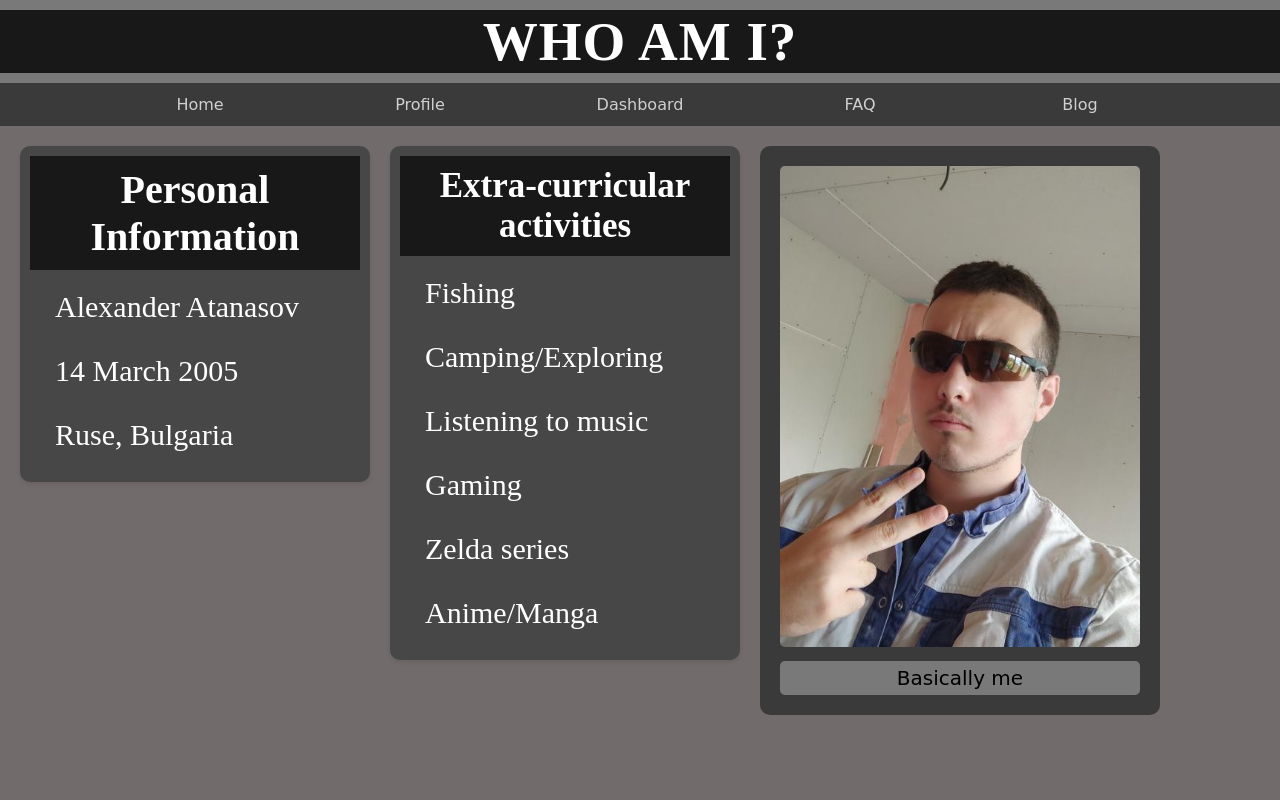
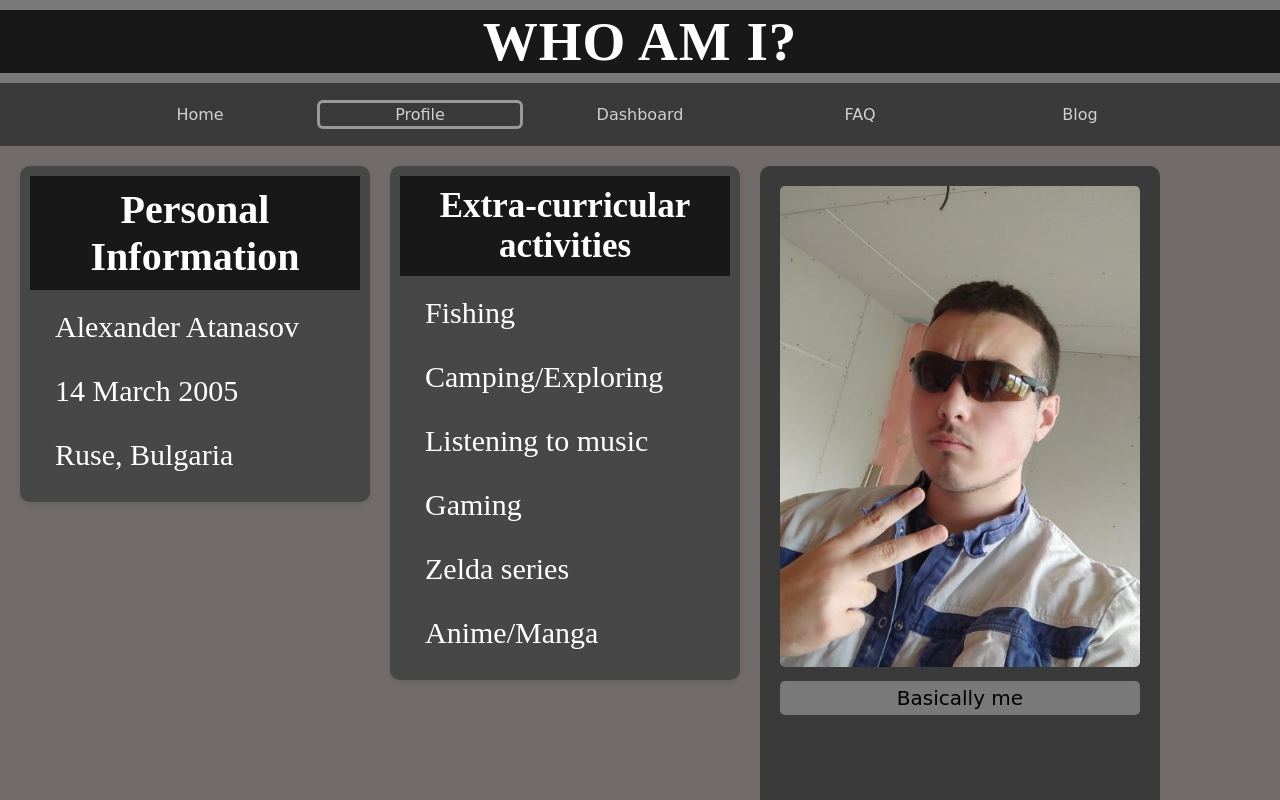
Before and after one commit to SashkisaHZ/SashkisaHZ.github.io, a plain HTML site: page profile.html in a window 1280 px wide. Shown: the top 800 px of the page. Drawn offline with Linux system fonts and the light colour scheme; a web font is replaced by a local one.

Commit message:
Quiality improvements

```diff
--- a/index.css
+++ b/index.css
@@ -48,6 +48,12 @@ header {
     font-family: cursive;
     background-color: #3A3A3A;
     text-align: center;
+    position: -webkit-sticky; /* For Safari */
+    position: sticky;
+    top: 0;
+    background-color: #3A3A3A;
+    padding: 10px 0;
+    z-index: 1000;
 }
 
 .menu ul {
@@ -73,3 +79,11 @@ header {
     border-radius: 3px;
     color: #9A9A9A;
 }
+
+.selecting,
+.menu ul li:hover {
+    background-color: #3A3A3A;
+    outline: solid 3px;
+    border-radius: 3px;
+    color: #9A9A9A;
+}
--- a/profile.css
+++ b/profile.css
@@ -29,7 +29,8 @@ h1 {
     margin: 0;
 }
 
-h2, h3 {
+h2,
+h3 {
     text-align: center;
     background-color: #181818;
     color: #ffffff;
@@ -100,6 +101,7 @@ header {
     width: 100%;
     height: auto;
     text-align: center;
+    padding-bottom: 600px;
 }
 
 .images img {
@@ -127,6 +129,12 @@ header {
     font-family: cursive;
     background-color: #3A3A3A;
     text-align: center;
+    position: -webkit-sticky; /* For Safari */
+    position: sticky;
+    top: 0;
+    background-color: #3A3A3A;
+    padding: 10px 0;
+    z-index: 1000;
 }
 
 .menu ul {
@@ -152,3 +160,11 @@ header {
     border-radius: 3px;
     color: #9A9A9A;
 }
+
+.selecting,
+.menu ul li:hover {
+    background-color: #3A3A3A;
+    outline: solid 3px;
+    border-radius: 3px;
+    color: #9A9A9A;
+}
--- a/profile.html
+++ b/profile.html
@@ -10,7 +10,14 @@ Link ti Github profile, Insta
 <html>
 
 <head>
+
+    <meta charset="UTF-8">
+    <meta name="description"
+        content="Profile page of Alexander Atanasov featuring personal information, interests, and links to social media profiles.">
+    <meta name="viewport" content="width=device-width, initial-scale=1.0">
+
     <title>Alexander Atanasov</title>
+
     <link rel="stylesheet" href="profile.css">
 </head>
 
@@ -19,27 +26,26 @@ Link ti Github profile, Insta
         <h1>Who am I?</h1>
     </header>
 
-    <div class="menu">
+    <nav class="menu">
         <ul>
             <li><a href="index.html">Home</a></li>
-            <li><a href="profile.html">Profile</a></li>
+            <li class="selecting"><a href="profile.html">Profile</a></li>
             <li><a href="dashboard.html">Dashboard</a></li>
             <li><a href="faq.html">FAQ</a></li>
             <li><a href="blog.html">Blog</a></li>
         </ul>
+    </nav>
 
-    </div>
+    <main class="content-container">
 
-    <div class="content-container">
-
-        <div class="info">
+        <section class="info">
             <h2>Personal Information</h2>
             <aside>Alexander Atanasov</aside>
             <aside>14 March 2005</aside>
             <aside>Ruse, Bulgaria</aside>
-        </div>
+        </section>
 
-        <div class="info">
+        <section class="info">
             <h3>Extra-curricular activities</h3>
             <aside>Fishing</aside>
             <aside>Camping/Exploring</aside>
@@ -47,17 +53,23 @@ Link ti Github profile, Insta
             <aside>Gaming</aside>
             <aside>Zelda series</aside>
             <aside>Anime/Manga</aside>
-        </div>
+        </section>
 
         <div class="frame">
             <div class="images">
                 <div class="animation">
-                    <img src="Alex.jpg" width="323.33" height="432" alt="Alexander Atanasov">
+                    <img src="img/alex.jpg" width="323.33" height="432" alt="Alexander Atanasov">
                 </div>
                 <div class="description">Basically me</div>
             </div>
         </div>
-    </div>
+    </main>
+
+    <footer>
+        <p>Connect with me on <a href="https://github.com/SashkisaHZ" target="_blank">GitHub</a> and <a
+                href="https://www.instagram.com/sashkisa14  " target="_blank">Instagram</a>.</p>
+    </footer>
+
 </body>
 
 </html>
```
Also changed, not shown: blog.html (+8 -11 lines), dashboard.html (+8 -11 lines), faq.html (+7 -11 lines), index.html (+6 -10 lines), img/alex.jpg (renamed from Alex.jpg), old/menu.css (renamed from old/menu old.css).
